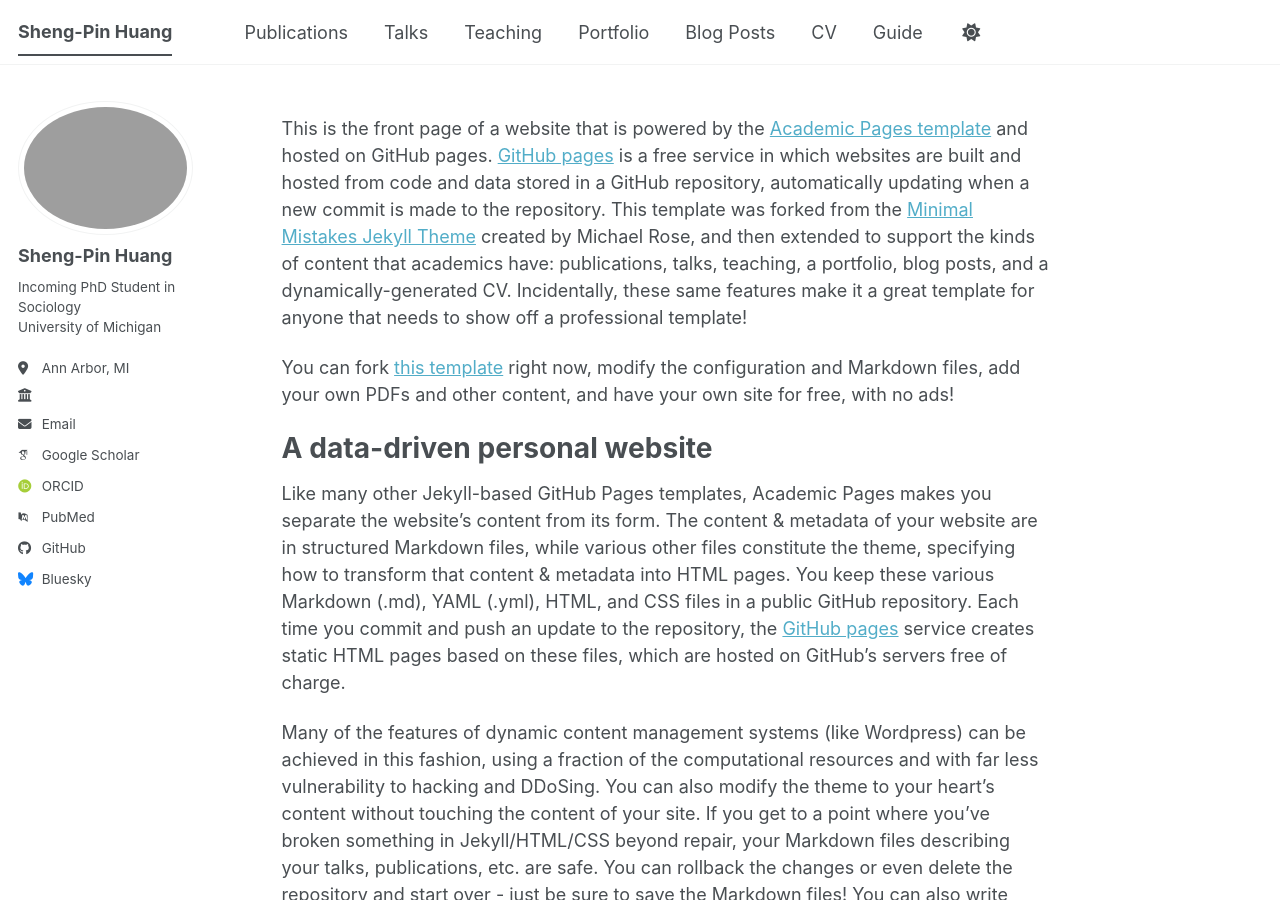
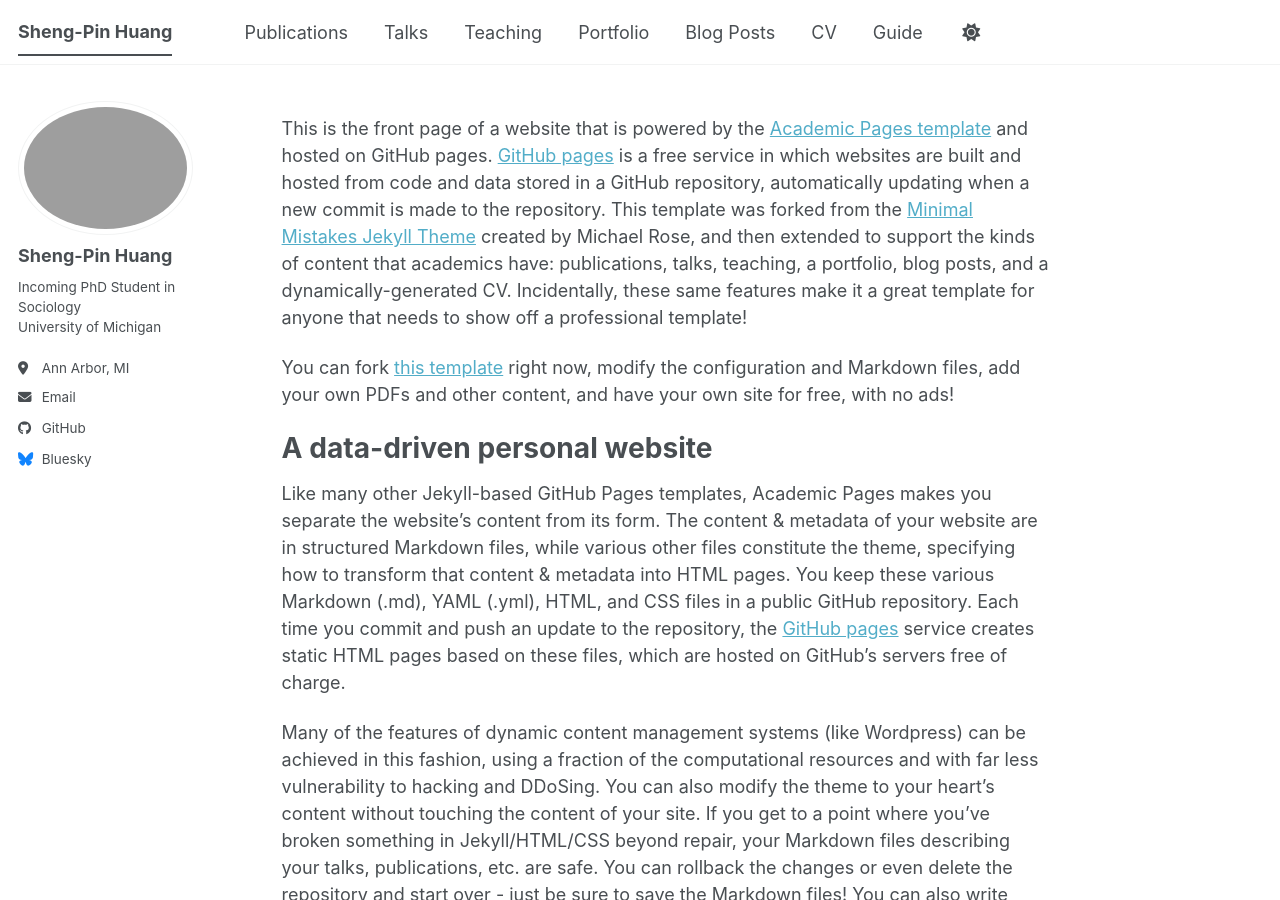
Before and after one commit to shengpinhuang/shengpinhuang.github.io, a Jekyll site: the page built from _pages/about.md, in a window 1280 px wide and 900 px high. Built offline with Jekyll 4.4.1, drawn with Linux system fonts in a browser that asks for light colours; some web fonts are replaced; a script bundle is joined from its source files by our own code; library files that are not in the unit come from our copies.

Commit message:
Update _config.yml

```diff
--- a/_config.yml
+++ b/_config.yml
@@ -25,26 +25,26 @@ author:
   # Biographic information
   avatar           : "bio_photo_sphuang.jpeg"
   name             : "Sheng-Pin Huang"
-  pronouns         :  # example: "she/her"
+  #pronouns         :  # example: "she/her"
   bio              : "Incoming PhD Student in Sociology <br> University of Michigan"
   location         : "Ann Arbor, MI"
-  employer         : ""
-  uri              : # URL
+  #employer         : ""
+  #uri              : # URL
   email            : "sphuang@umich.edu"
 
   # Academic websites
-  academia         : # URL
-  arxiv            : # URL - Update with the correct link to your profile
-  googlescholar    : "https://scholar.google.com/citations?user=PS_CX0AAAAAJ"
-  inspire-hep      : # URL
-  impactstory      : # URL
-  orcid            : "https://orcid.org/yourorcidurl"
-  semantic         : # URL
-  ssrn             : # URL
-  pubmed           : "https://www.ncbi.nlm.nih.gov/pubmed/?term=john+snow"
-  researchgate     : # URL
-  scopus           : # URL
-  zotero           : # URL
+  #academia         : # URL
+  #arxiv            : # URL - Update with the correct link to your profile
+  #googlescholar    : "https://scholar.google.com/citations?user=PS_CX0AAAAAJ"
+  #inspire-hep      : # URL
+  #impactstory      : # URL
+  #orcid            : "https://orcid.org/yourorcidurl"
+  #semantic         : # URL
+  #ssrn             : # URL
+  #pubmed           : "https://www.ncbi.nlm.nih.gov/pubmed/?term=john+snow"
+  #researchgate     : # URL
+  #scopus           : # URL
+  #zotero           : # URL
 
 
   # Repositories and software development
```
